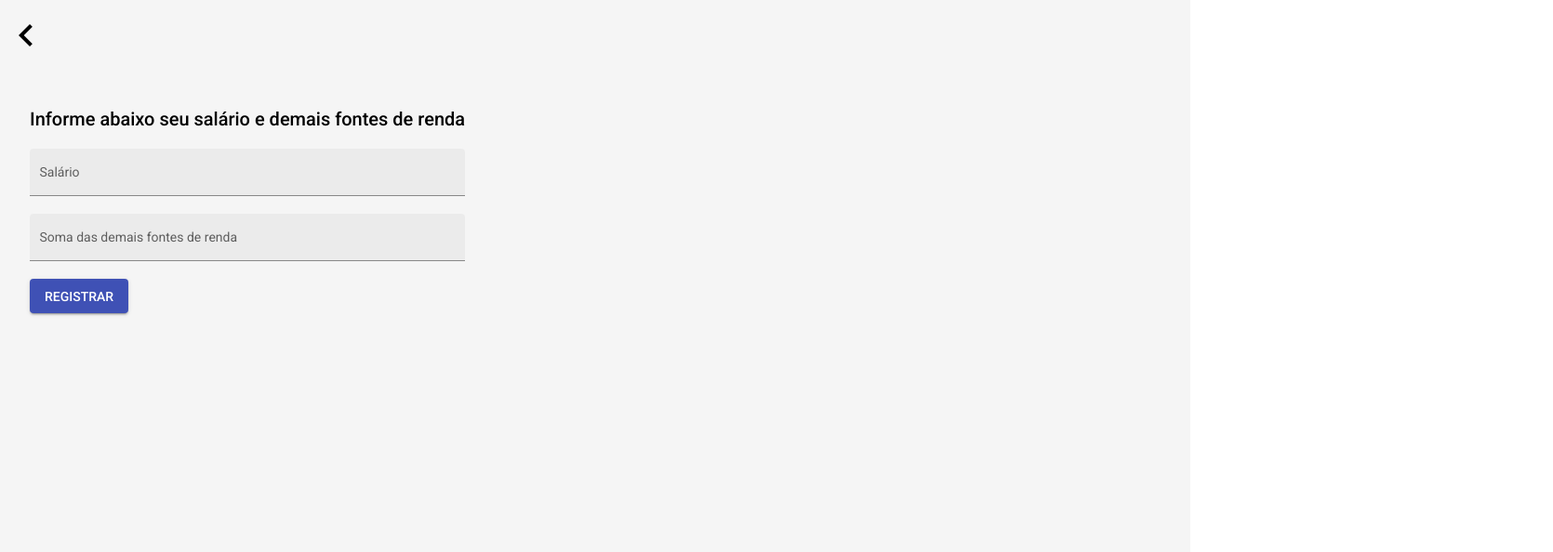
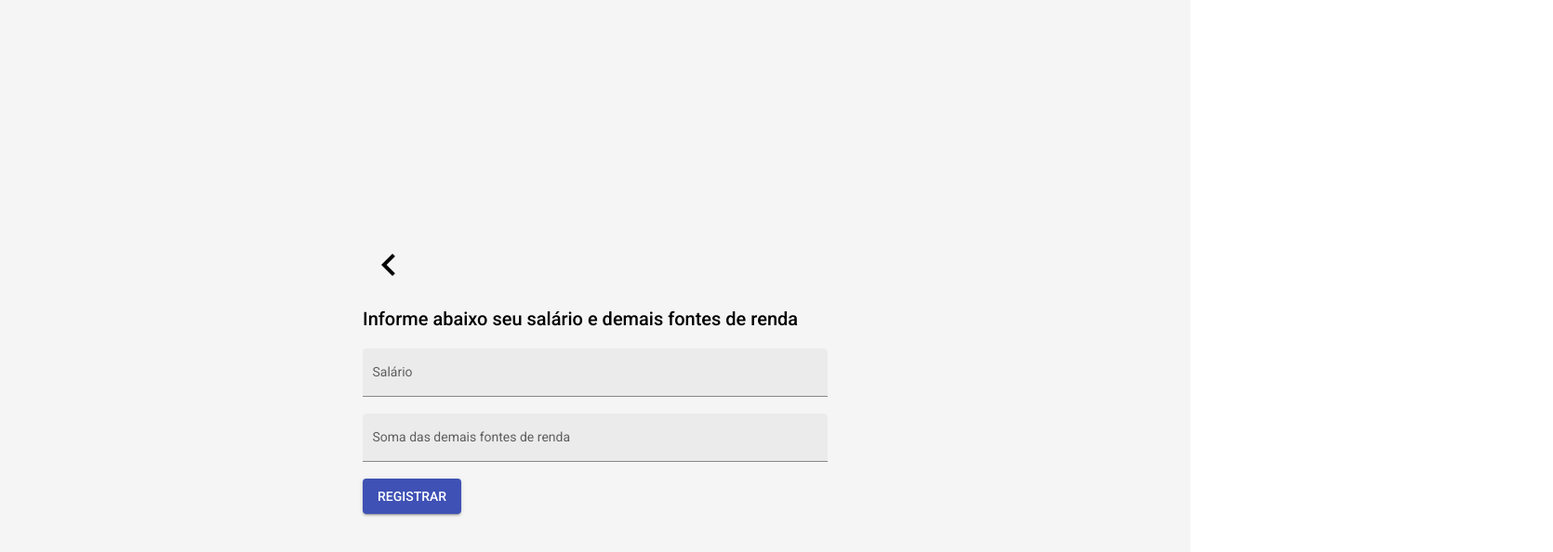
Before and after one commit to MatheusAlvesAlmeida/ProjetoESS---AdmFinancas, an Angular app in the folder admFinancas/: page /sourcesIncome in a window 1280 px wide. Shown: the top 594 px of the page at 93% size, 1670 px wide, since content can reach past the window. Built offline with nearby package versions, Linux system fonts and the light colour scheme.

Commit message:
refact: centraliza os componentes da tela de fontes de renda

```diff
--- a/admFinancas/src/app/sourcers-income/sourcers-income.component.css
+++ b/admFinancas/src/app/sourcers-income/sourcers-income.component.css
@@ -1,12 +1,10 @@
 .container {
     display: flex;
     flex-direction: column;
-    justify-content: flex-start;
-    align-items: flex-start;
 }
 
 form {
     display: flex;
     flex-direction: column;
-    padding: 2rem;
+    max-width: 500px;
 }
--- a/admFinancas/src/app/sourcers-income/sourcers-income.component.html
+++ b/admFinancas/src/app/sourcers-income/sourcers-income.component.html
@@ -1,6 +1,6 @@
 <div class="container">
-  <app-navbar></app-navbar>
   <form>
+    <app-navbar></app-navbar>
     <h2>Informe abaixo seu salário e demais fontes de renda</h2>
     <mat-form-field appearance="fill">
       <mat-label>Salário</mat-label>
--- a/admFinancas/src/styles.css
+++ b/admFinancas/src/styles.css
@@ -13,6 +13,7 @@ body {
   display: flex;
   flex-direction: column;
   align-items: center;
+  justify-content: center;
   width: 100%;
   height: 100%;
   background-color: whitesmoke;
```
